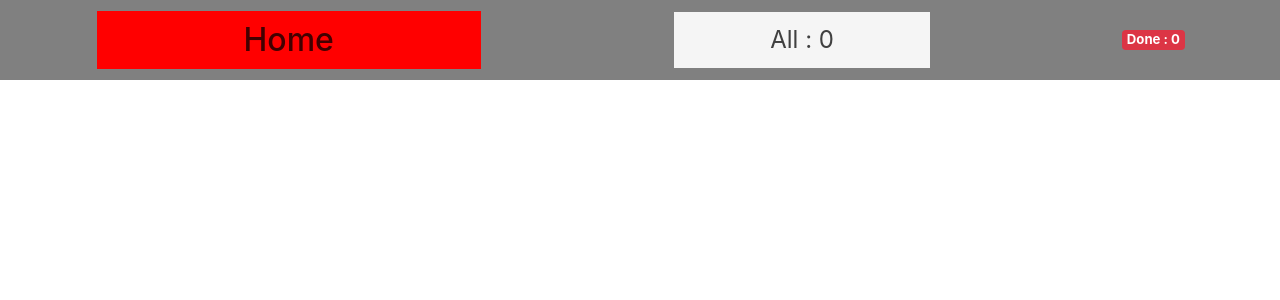
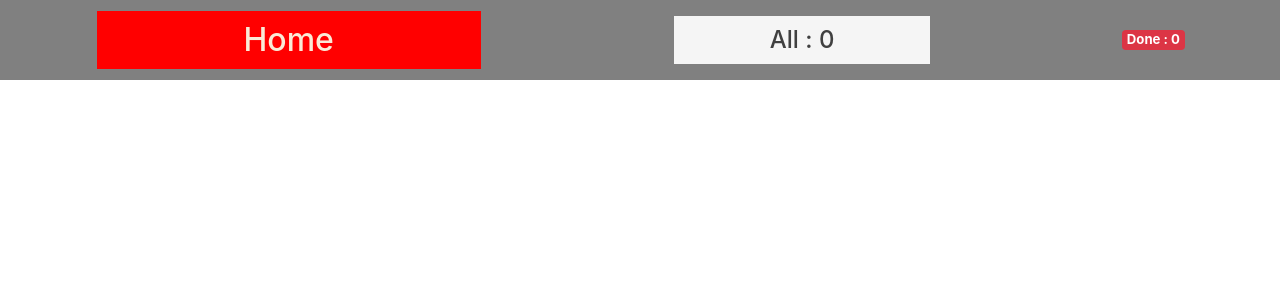
Before and after one commit to fahricigdem/prioritized-task-list-with-react, a React (Create React App) app: page / in a window 1280 px wide. Shown: the top 300 px of the page. Built offline with nearby package versions, Linux system fonts and the light colour scheme.

Commit message:
badge color

```diff
--- a/src/components/Navbar.css
+++ b/src/components/Navbar.css
@@ -32,4 +32,5 @@
     width: 30vw;
     background-color:red;
     font-size: xx-large;
+    color: antiquewhite;
   }
--- a/src/components/Navbar.js
+++ b/src/components/Navbar.js
@@ -18,7 +18,7 @@ const Navbar = () => {
             </Link>
 
             <Link to="/prioritized-task-list-with-react/5" style={{ textDecoration: 'none' }} >
-                <div className="navButton">All : {tasks.length}</div>
+                <h1 className="navButton">All : {tasks.length}</h1>
             </Link>
 
             <div className="badge badge-danger">Done : {completed} </div>
--- a/src/components/TaskListLink.js
+++ b/src/components/TaskListLink.js
@@ -9,7 +9,7 @@ const TaskListLink = ({ listNu, listName, title, numOfEl }) => {
         <Link to={`/prioritized-task-list-with-react/${listNu}`} style={{ textDecoration: 'none', color: "whitesmoke" }} >
             <div className={`TaskGroup ${listName}`} >
                 <h5>{title}</h5>
-                <h4><span className="badge rounded-pill bg-secondary">{numOfEl}</span></h4>
+                <h4><span className="badge rounded-pill bg-danger">{numOfEl}</span></h4>
             </div>
         </Link>
 
```
